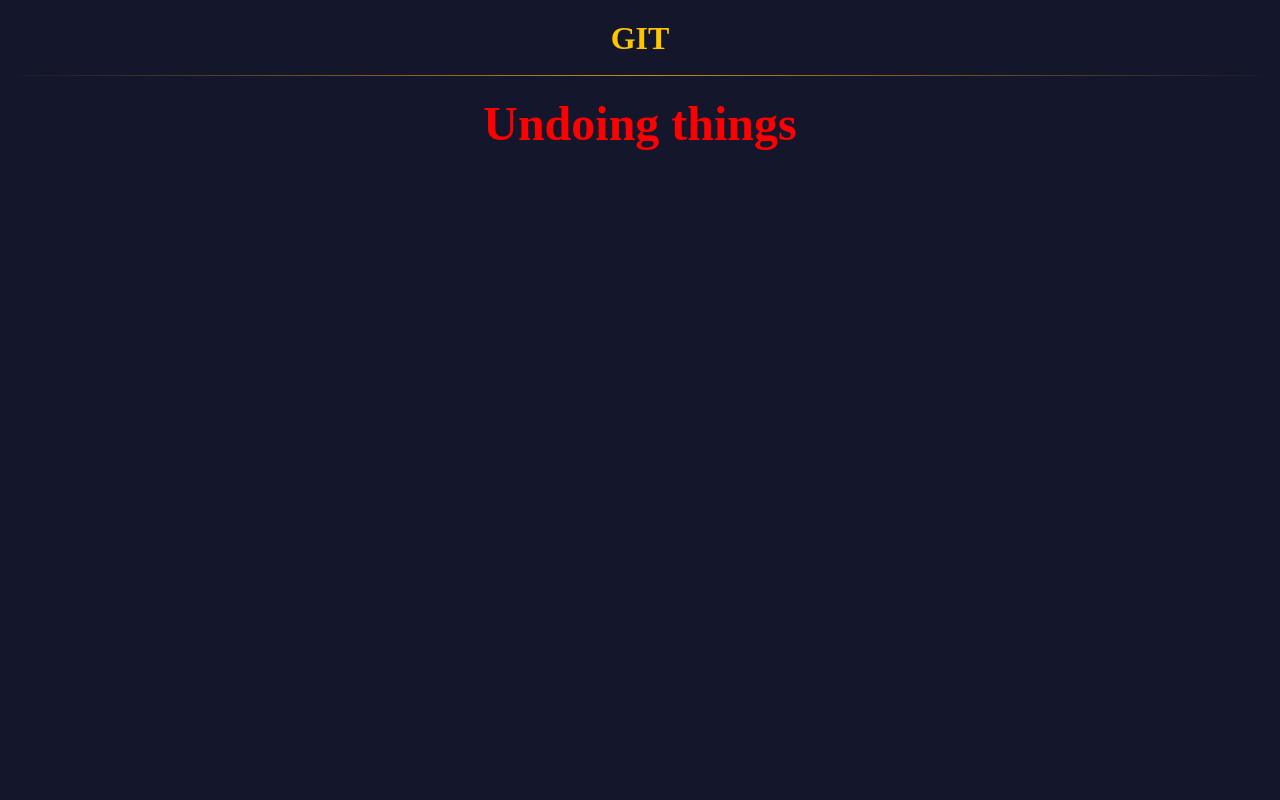
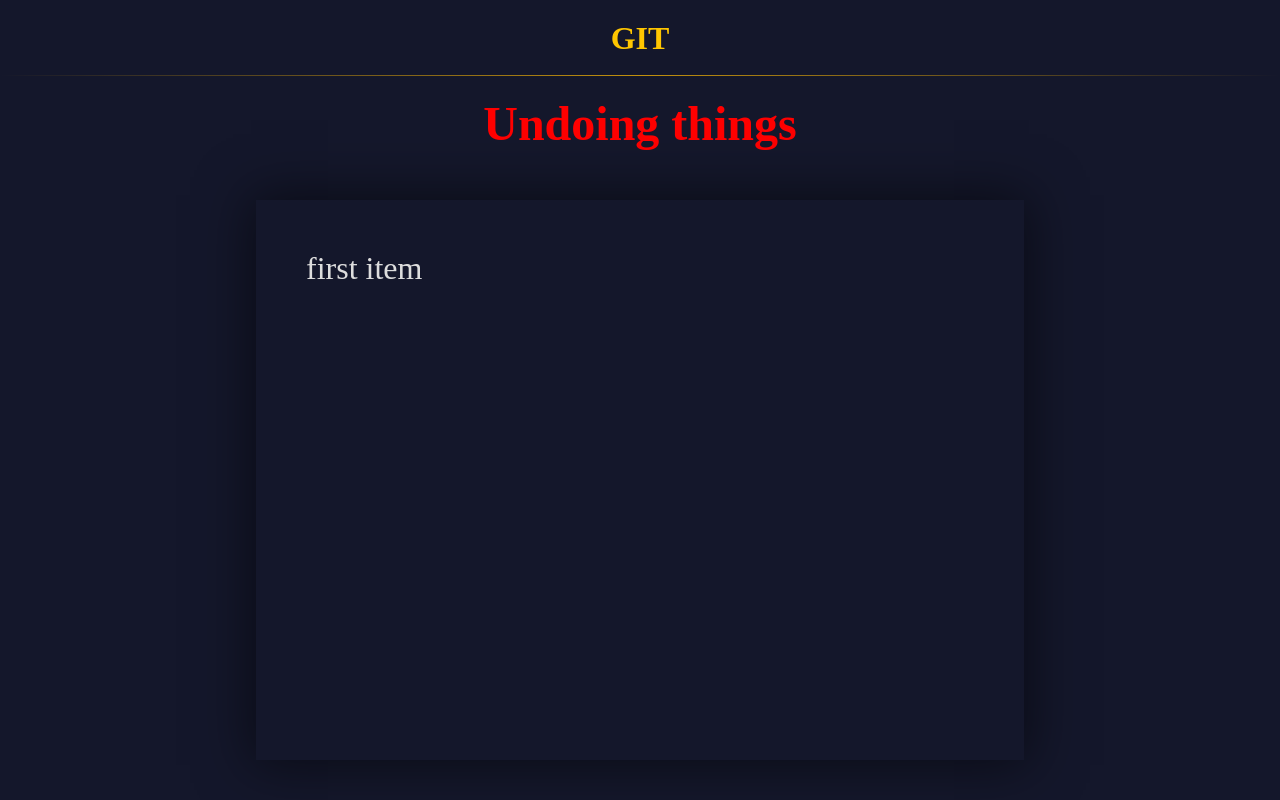
Before and after one commit to Capoverde/GIT_LEARNING, a plain HTML site: page index.html in a window 1280 px wide. Drawn offline with Linux system fonts and the light colour scheme; files whose address does not match are found by name.

Commit message:
second commit

```diff
--- a/index.html
+++ b/index.html
@@ -13,6 +13,14 @@
   <hr>
   <h2><a href="https://www.youtube.com/watch?v=RIYrfkZjWmA&index=7&list=PL4cUxeGkcC9goXbgTDQ0n_4TBzOO0ocPR" target="_blank">Undoing things</a></h2>
 
+<br>
+<br>
+<div class="container">
+  <ul>
+    <li>first item</li>
+  </ul>
+
+</div>
 
 
   <!-- SCRIPTS -->
--- a/src/sass/_vars.scss
+++ b/src/sass/_vars.scss
@@ -6,3 +6,6 @@ $h2-c: red;
 
 // sizes
 $h2-s: 3rem;
+
+// divs backgrounds and shadows
+$cont-shd: 0 0 50px 5px rgba(0,0,0,.5);
--- a/src/sass/main.scss
+++ b/src/sass/main.scss
@@ -46,3 +46,19 @@ h2{
     color: $h2-c;
   }
 }
+
+.container{
+   position: absolute;
+   top: 60%;
+   left: 50%;
+   transform: translate(-50%, -50%);
+   width: 60%;
+   height: 70vh;
+   padding: 50px;
+   box-shadow: $cont-shd;
+
+}
+
+li{
+  font-size: 2rem;
+}
```
Also changed, not shown: dist/css/main.min.css, 2 other files.
